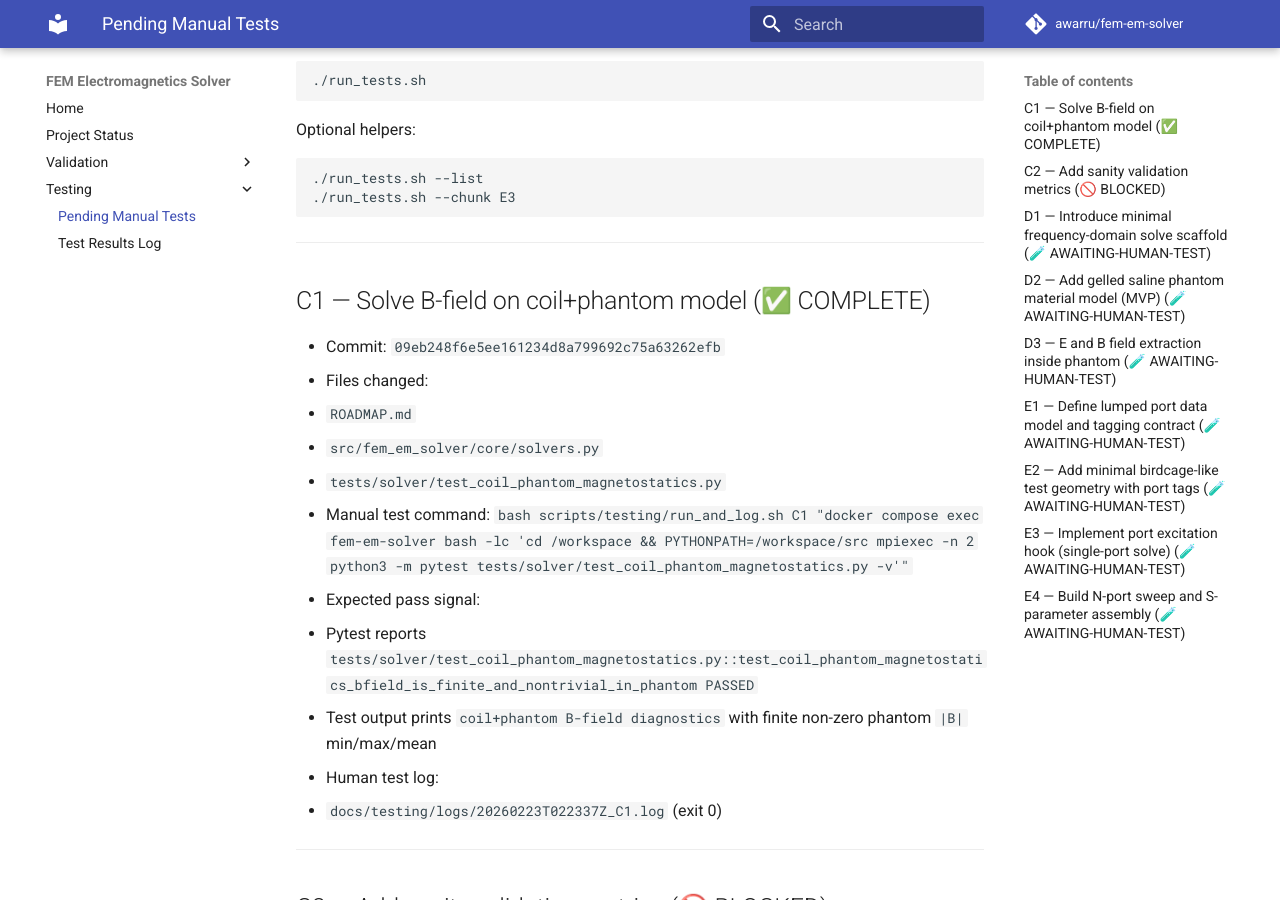
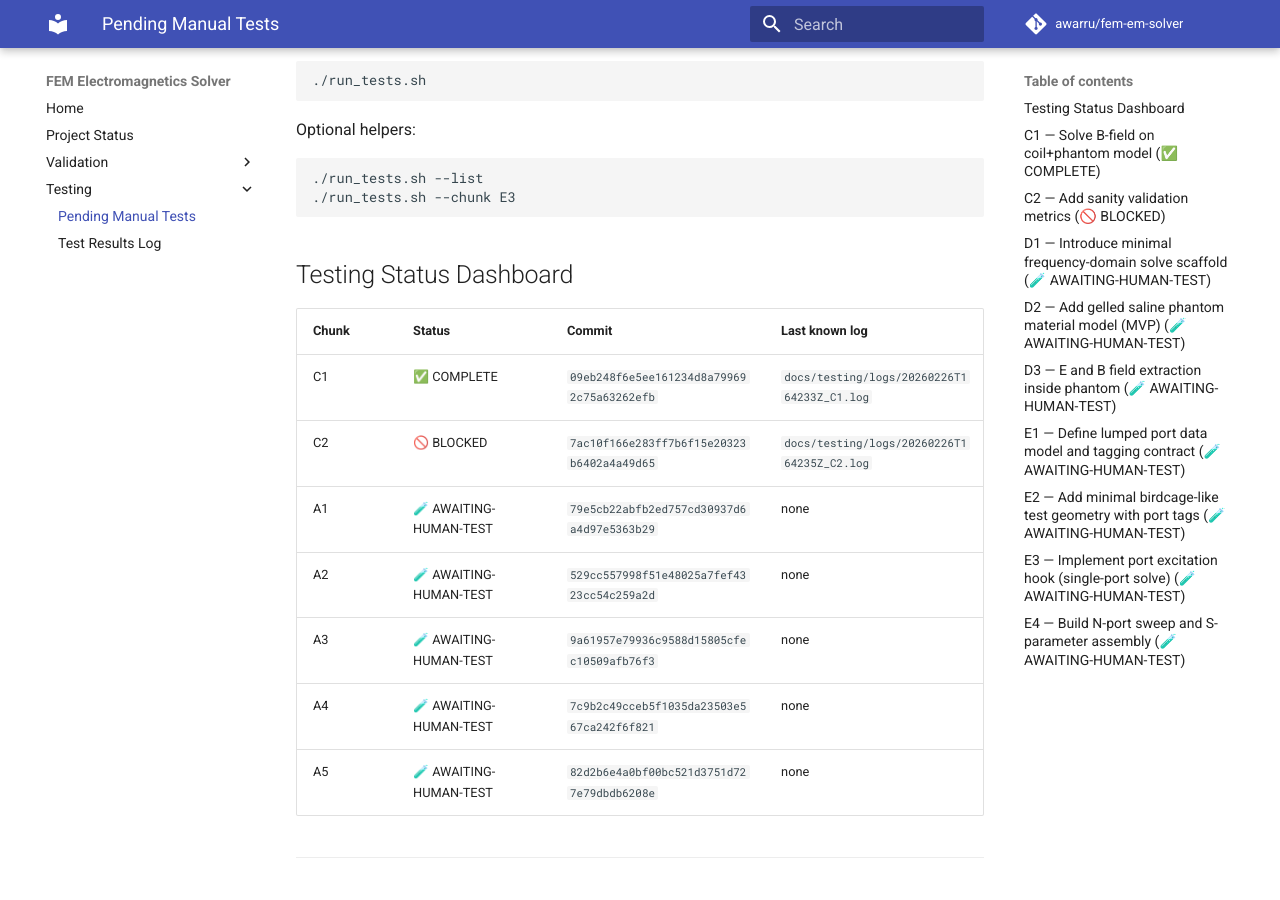
Before and after one commit to awarru/fem-em-solver, an MkDocs documentation site: the page built from docs/testing/pending-tests.md, in a window 1280 px wide and 900 px high, scrolled down 511 px. Built offline with MkDocs 1.6.1 and Material for MkDocs 9.7.7, drawn with Linux system fonts in a browser that asks for light colours; comment, search, counter and statistics services are not loaded; some of the changed text lies outside the part shown.

Commit message:
docs(testing): add A5 status dashboard and pending test entry

````diff
--- a/docs/testing/pending-tests.md
+++ b/docs/testing/pending-tests.md
@@ -30,6 +30,19 @@ Optional helpers:
 ./run_tests.sh --list
 ./run_tests.sh --chunk E3
 ```
+
+
+## Testing Status Dashboard
+
+| Chunk | Status | Commit | Last known log |
+|---|---|---|---|
+| C1 | ✅ COMPLETE | `09eb248f6e5ee161234d8a799692c75a63262efb` | `docs/testing/logs/20260226T164233Z_C1.log` |
+| C2 | 🚫 BLOCKED | `7ac10f166e283ff7b6f15e20323b6402a4a49d65` | `docs/testing/logs/20260226T164235Z_C2.log` |
+| A1 | 🧪 AWAITING-HUMAN-TEST | `79e5cb22abfb2ed757cd30937d6a4d97e5363b29` | none |
+| A2 | 🧪 AWAITING-HUMAN-TEST | `529cc557998f51e48025a7fef4323cc54c259a2d` | none |
+| A3 | 🧪 AWAITING-HUMAN-TEST | `9a61957e79936c9588d15805cfec10509afb76f3` | none |
+| A4 | 🧪 AWAITING-HUMAN-TEST | `7c9b2c49cceb5f1035da23503e567ca242f6f821` | none |
+| A5 | 🧪 AWAITING-HUMAN-TEST | `82d2b6e4a0bf00bc521d3751d727e79dbdb6208e` | none |
 
 ---
 
@@ -317,3 +330,17 @@ Optional helpers:
   - On forced/missing-tag failures, log prints `[mesh-qa] required-tag expected vs actual:` with per-tag expected>=1 and actual counts
   - On forced/missing-tag failures, log prints `[mesh-qa] observed-tag summary:` including named required tags and unnamed tags as `tag_<id>`
 - Notes/blockers: none
+
+
+- Chunk: A5 — Testing status dashboard section
+- Status: 🧪 AWAITING-HUMAN-TEST
+- Commit: 82d2b6e4a0bf00bc521d3751d727e79dbdb6208e
+- Files changed:
+  - ROADMAP.md
+  - docs/testing/pending-tests.md
+- Manual test command: scripts/testing/run_and_log.sh A5 "docker compose exec fem-em-solver bash -lc 'cd /workspace && test -f docs/testing/pending-tests.md && echo OK'"
+- Expected pass signal:
+  - Log contains `OK`
+  - Command exits with status `0`
+  - `docs/testing/pending-tests.md` includes a `Testing Status Dashboard` table with columns: Chunk, Status, Commit, Last known log
+- Notes/blockers: none
````
Also changed, not shown: ROADMAP.md (+3 -3 lines).
